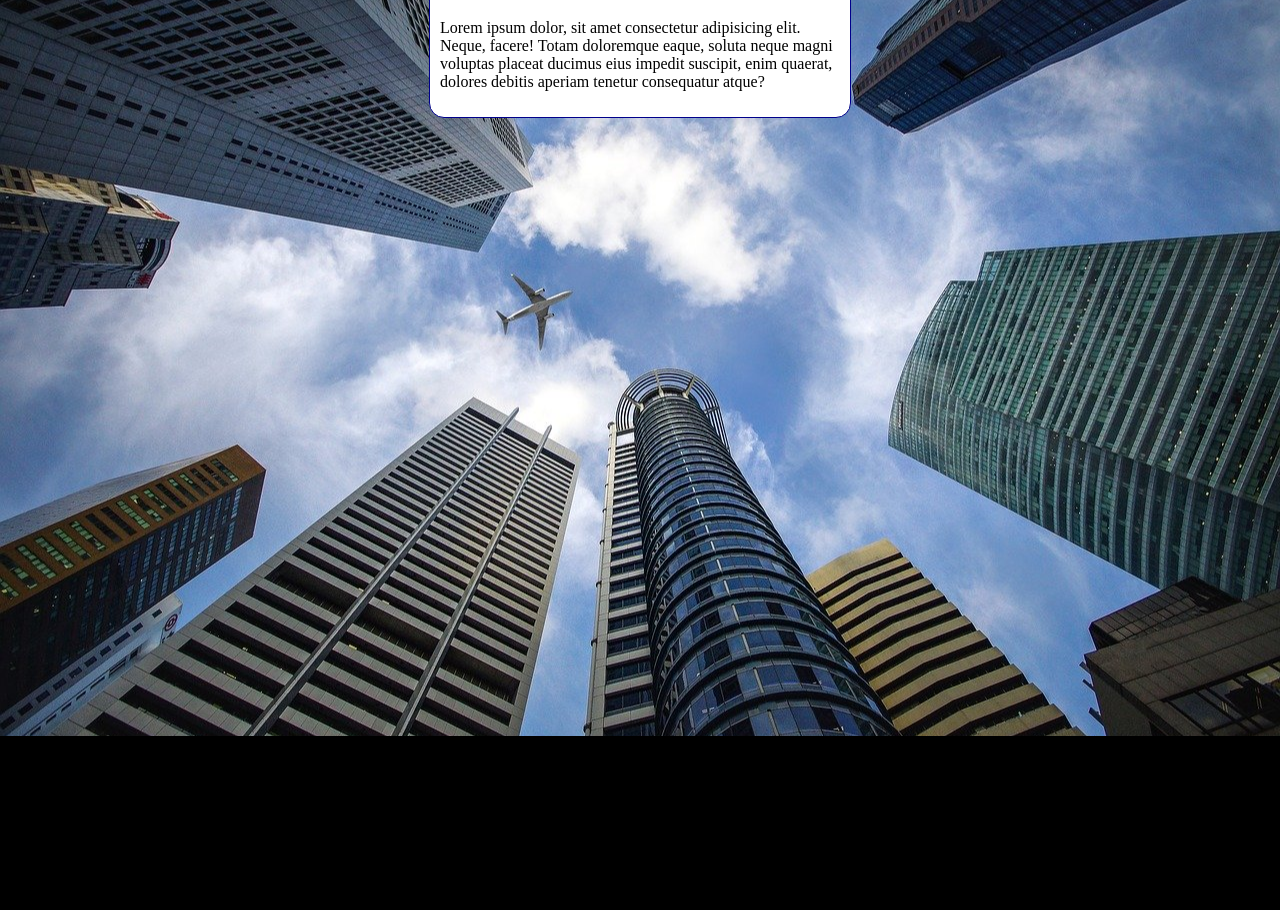
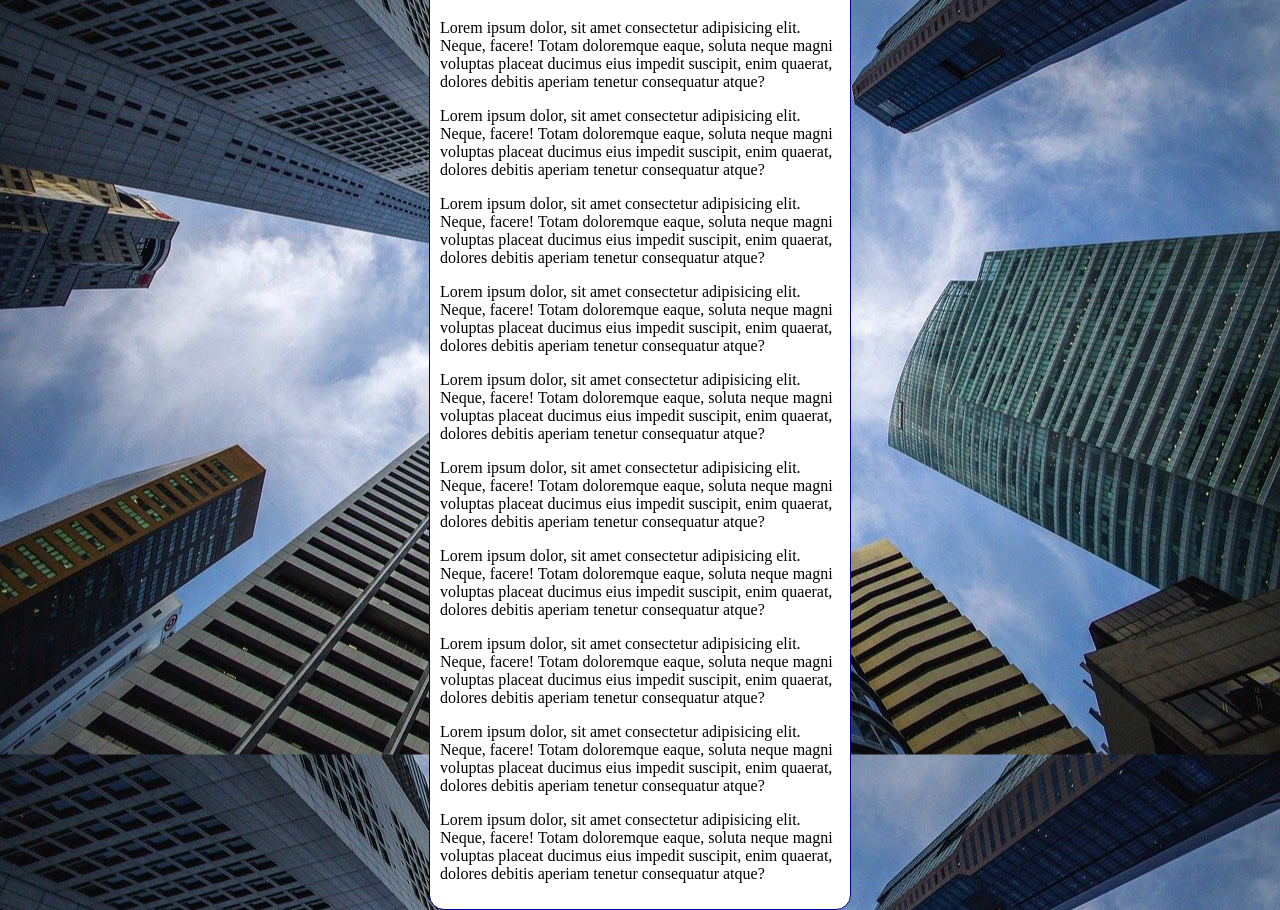
Before and after one commit to mariomoreira1992/HTML-CSS, a plain HTML site: page EXERCICIOS/MODULO 02/022 - Imagens de fundo do site/fundo006.html in a window 1280 px wide. Shown: the part 80-990 px from the top of the page. Before the commit the page ends 816 px from the top, so only its background shows below. Drawn offline with Linux system fonts and the light colour scheme.

Commit message:
Update fundo006.html

```diff
--- a/EXERCICIOS/MODULO 02/022 - Imagens de fundo do site/fundo006.html
+++ b/EXERCICIOS/MODULO 02/022 - Imagens de fundo do site/fundo006.html
@@ -10,7 +10,7 @@
             background-color:  black;
             background-image: url(imagens/wallpaper002.jpg);
             background-position: center center;
-            background-repeat: no-repeat;
+            background-repeat: repeat-y;
             background-size: cover;
 
         }
@@ -24,11 +24,21 @@
     }
 
 
-    </style>
+</style>
 </head>
 <body>
     <main><h1>Teste de imagem de fundo</h1>
-    <p>Lorem ipsum dolor, sit amet consectetur adipisicing elit. Neque, facere! Totam doloremque eaque, soluta neque magni voluptas placeat ducimus eius impedit suscipit, enim quaerat, dolores debitis aperiam tenetur consequatur atque?</p></main>
+    <p>Lorem ipsum dolor, sit amet consectetur adipisicing elit. Neque, facere! Totam doloremque eaque, soluta neque magni voluptas placeat ducimus eius impedit suscipit, enim quaerat, dolores debitis aperiam tenetur consequatur atque?</p>
+    <p>Lorem ipsum dolor, sit amet consectetur adipisicing elit. Neque, facere! Totam doloremque eaque, soluta neque magni voluptas placeat ducimus eius impedit suscipit, enim quaerat, dolores debitis aperiam tenetur consequatur atque?</p>
+    <p>Lorem ipsum dolor, sit amet consectetur adipisicing elit. Neque, facere! Totam doloremque eaque, soluta neque magni voluptas placeat ducimus eius impedit suscipit, enim quaerat, dolores debitis aperiam tenetur consequatur atque?</p>
+    <p>Lorem ipsum dolor, sit amet consectetur adipisicing elit. Neque, facere! Totam doloremque eaque, soluta neque magni voluptas placeat ducimus eius impedit suscipit, enim quaerat, dolores debitis aperiam tenetur consequatur atque?</p>
+    <p>Lorem ipsum dolor, sit amet consectetur adipisicing elit. Neque, facere! Totam doloremque eaque, soluta neque magni voluptas placeat ducimus eius impedit suscipit, enim quaerat, dolores debitis aperiam tenetur consequatur atque?</p>
+    <p>Lorem ipsum dolor, sit amet consectetur adipisicing elit. Neque, facere! Totam doloremque eaque, soluta neque magni voluptas placeat ducimus eius impedit suscipit, enim quaerat, dolores debitis aperiam tenetur consequatur atque?</p>
+    <p>Lorem ipsum dolor, sit amet consectetur adipisicing elit. Neque, facere! Totam doloremque eaque, soluta neque magni voluptas placeat ducimus eius impedit suscipit, enim quaerat, dolores debitis aperiam tenetur consequatur atque?</p>
+    <p>Lorem ipsum dolor, sit amet consectetur adipisicing elit. Neque, facere! Totam doloremque eaque, soluta neque magni voluptas placeat ducimus eius impedit suscipit, enim quaerat, dolores debitis aperiam tenetur consequatur atque?</p>
+    <p>Lorem ipsum dolor, sit amet consectetur adipisicing elit. Neque, facere! Totam doloremque eaque, soluta neque magni voluptas placeat ducimus eius impedit suscipit, enim quaerat, dolores debitis aperiam tenetur consequatur atque?</p>
+    <p>Lorem ipsum dolor, sit amet consectetur adipisicing elit. Neque, facere! Totam doloremque eaque, soluta neque magni voluptas placeat ducimus eius impedit suscipit, enim quaerat, dolores debitis aperiam tenetur consequatur atque?</p>
+</main>
 
 
 </body>
```
